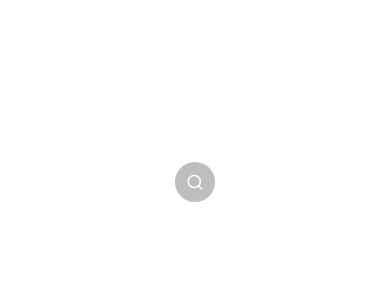
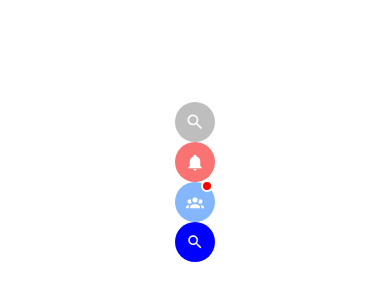
Before and after one commit to superunicorns/facebook-ui, a React Native app: screen / in a window 390 px wide. Shown: the part 240-540 px from the top of the page. Built offline with nearby package versions, Linux system fonts and the light colour scheme.

Commit message:
Make CircleIcon a reusable component

```diff
--- a/App.tsx
+++ b/App.tsx
@@ -1,11 +1,16 @@
 import { StatusBar } from 'expo-status-bar';
 import { StyleSheet, View } from 'react-native';
 import CircularIcon from './components/CircularIcon';
+import MaterialIcons from '@expo/vector-icons/MaterialIcons';
+import MaterialCommunityIcons from '@expo/vector-icons/MaterialCommunityIcons';
 
 export default function App() {
   return (
     <View style={styles.container}>
-      <CircularIcon />
+      <CircularIcon backgroundColor='#BEBEBE' icon={ <MaterialIcons name="search" size={20} color="#fff" /> } />
+      <CircularIcon backgroundColor='#FA7373' icon={ <MaterialCommunityIcons name="bell" size={18} color="#fff" /> } />
+      <CircularIcon backgroundColor='#84B6FB' notification icon={ <MaterialCommunityIcons name="account-group" size={18} color="#fff" /> } />
+      <CircularIcon backgroundColor='blue' icon={ <MaterialIcons name="search" size={18} color="#fff" /> } />
       <StatusBar style="auto" />
     </View>
   );
--- a/components/CircularIcon.tsx
+++ b/components/CircularIcon.tsx
@@ -1,18 +1,39 @@
 import { View, Text } from 'react-native'
-import React from 'react'
+import React, { ReactNode } from 'react'
 import Feather from '@expo/vector-icons/Feather';
 
-function CircularIcon() {
+function CircularIcon({
+  backgroundColor,
+  icon,
+  notification }: {
+    backgroundColor: string;
+    icon: ReactNode;
+    notification?: boolean;
+  }) {
   return (
     <View style={{
-      backgroundColor: "#BEBEBE",
+      backgroundColor,
       width: 40,
       height: 40,
       borderRadius: 20,
       alignItems: "center",
-      justifyContent: "center"
+      justifyContent: "center",
+      position: "relative"
     }}>
-      <Feather name="search" size={18} color="#fff" />
+      {notification && <View style={{
+        backgroundColor: "red",
+        width: 12,
+        height: 12,
+        borderRadius: 6,
+        alignItems: "center",
+        justifyContent: "center",
+        position: "absolute",
+        top: -2,
+        right: 2,
+        borderColor: "#fff",
+        borderWidth: 2
+      }} />}
+      {icon}
     </View>
   )
 }
--- a/package.json
+++ b/package.json
@@ -9,6 +9,7 @@
     "web": "expo start --web"
   },
   "dependencies": {
+    "@expo/vector-icons": "^14.0.4",
     "expo": "~52.0.40",
     "expo-status-bar": "~2.0.1",
     "react": "18.3.1",
```
Also changed, not shown: 1 other file (tests, documents, lock files or other folders).
